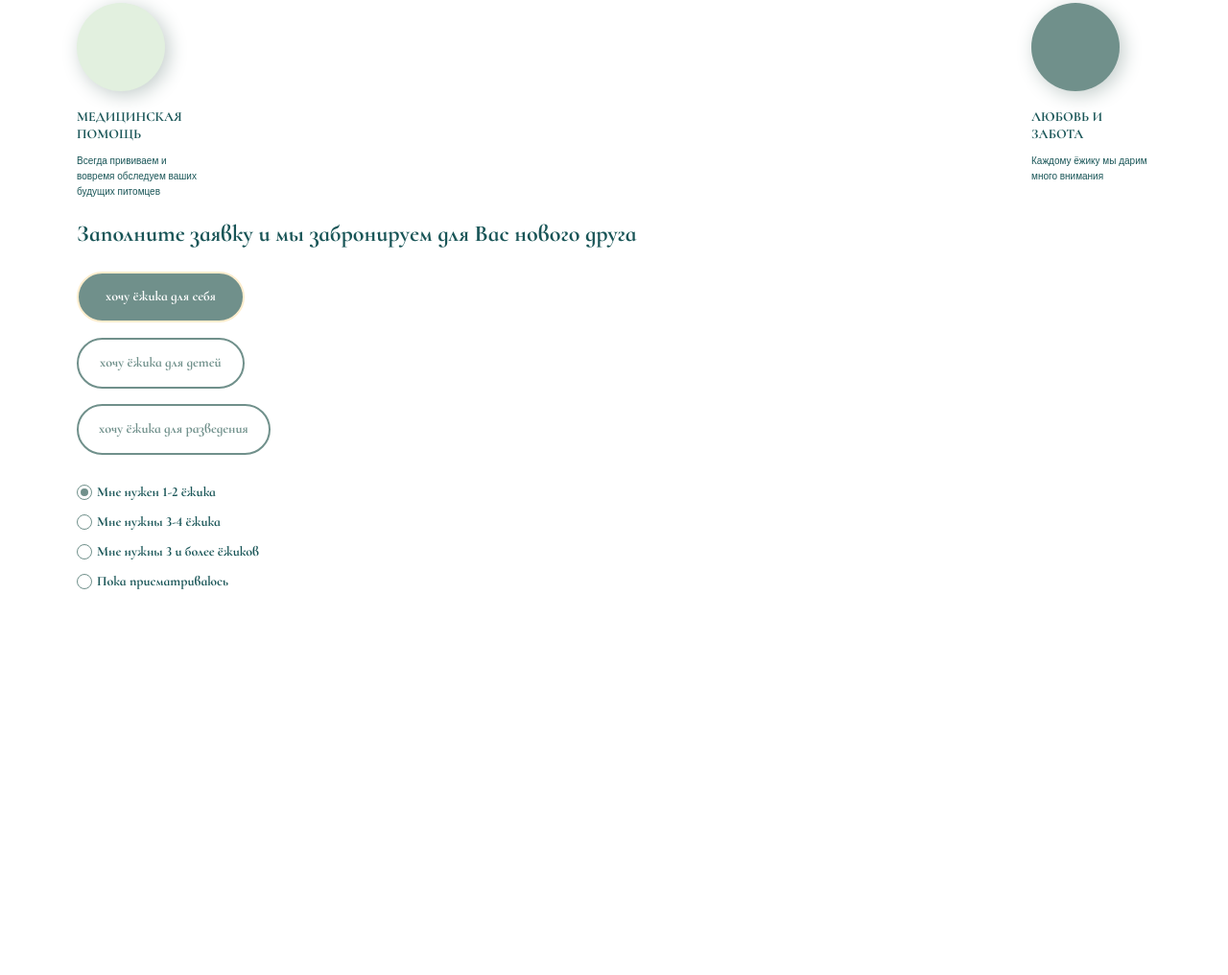
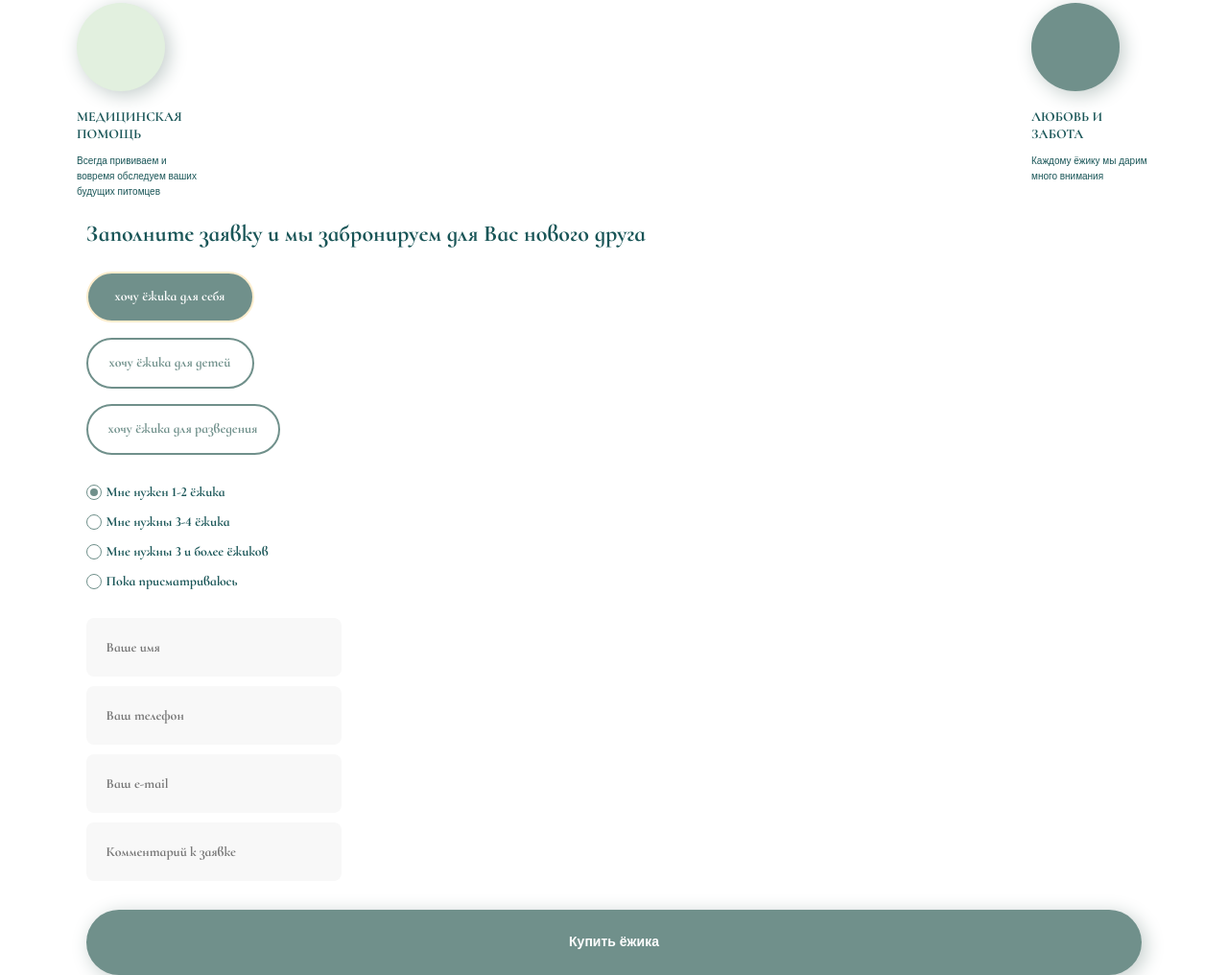
Before and after one commit to Ramc1987/HEDGEHOG, a website: page source/index.html in a window 1280 px wide. Shown: the part 544-1560 px from the top of the page at 96% size. Before the commit the page ends 1158 px from the top, so only its background shows below. Drawn offline with nearby package versions, Linux system fonts and the light colour scheme; files that its build step writes are made by us from their sources.

Commit message:
Add last elements form

```diff
--- a/source/index.html
+++ b/source/index.html
@@ -65,7 +65,7 @@
           <h1 class="card__title">ежики</h1>
           <p class="card__sub-title">тоже любят молоко</p>
           <p class="card__description">Заведите себе ёжика. Он всегда выслушает, не будет мяукать в 5 утра и царапать вашу мебель.</p>
-          <button class="card__button-buy">
+          <button class="card__button-buy button">
             <span class="card__button-text">Купить ёжика</span>
           </button>
         </div>
@@ -76,7 +76,7 @@
         <ul class="promo-advantages__advantages-list advantages">
           <li class="advantages__item advantages__item--hedgehog">
             <div class="advantages__item-image advantages__item-image--hedgehog">
-              <svg class="advantages__item-icon advantages__item-icon--hedgehog" width="36" height="20">
+              <svg class="advantages__item-icon advantages__item-icon--hedgehog" width="36" height="19">
                 <use xlink:href="img/sprite.svg#hedgehog"></use>
               </svg>
             </div>
@@ -131,20 +131,20 @@
               <ul class="form-application__animal-list">
                 <li class="form-application__animal-item">
                   <label class="form-application__animal-check">
-                  <input class="form-application__animalbox" type="radio" name="quantity-thedgehog" value="1-2" checked>
+                  <input class="form-application__animalbox" type="radio" name="quantity-thedgehog" value="1" checked>
                   <span class="form-application__animal-checkbox"></span>
                   <span class="form-application__title-checkbox">Мне нужен 1-2 ёжика</span>
                 </label>
                 </li>
                 <li class="form-application__animal-item">
                   <label class="form-application__animal-check">
-                  <input class="form-application__animalbox" type="radio" name="quantity-thedgehog" value="3-4">
+                  <input class="form-application__animalbox" type="radio" name="quantity-thedgehog" value="3">
                   <span class="form-application__animal-checkbox"></span>
                   <span class="form-application__title-checkbox">Мне нужны 3-4 ёжика</span>
                 </li>
                 <li class="form-application__animal-item">
                   <label class="form-application__animal-check">
-                  <input class="form-application__animalbox" type="radio" name="quantity-thedgehog" value="от 3">
+                  <input class="form-application__animalbox" type="radio" name="quantity-thedgehog" value="4">
                   <span class="form-application__animal-checkbox"></span>
                   <span class="form-application__title-checkbox">Мне нужны 3 и более ёжиков</span>
                 </li>
@@ -156,6 +156,23 @@
                 </li>
               </ul>
             </fieldset>
+            <fieldset class="form-application__data-client data-client">
+              <ul class="data-client__list-input">
+                <li class="data-client__input-item">
+                  <input class="data-client__input-field" name="name" type="text" placeholder="Ваше имя">
+                </li>
+                <li class="data-client__input-item">
+                  <input class="data-client__input-field" name="phone" type="tel" placeholder="Ваш телефон">
+                </li>
+                <li class="data-client__input-item">
+                  <input class="data-client__input-field" name="email" type="email" placeholder="Ваш e-mail">
+                </li>
+                <li class="data-client__input-item">
+                  <input class="data-client__input-field" name="comment" type="text" placeholder="Комментарий к заявке">
+                </li>
+              </ul>
+            </fieldset>
+            <button class="button form-application__button-buy" type="submit">Купить ёжика</button>
           </form>
         </div>
       </section>
--- a/source/sass/block/advantages.scss
+++ b/source/sass/block/advantages.scss
@@ -38,6 +38,10 @@
   &--heart {
     background: #70908B;
   }
+
+  &:hover {
+    transform: scale(0.8);
+  }
 }
 
 .advantages__item-icon {
--- a/source/sass/block/card.scss
+++ b/source/sass/block/card.scss
@@ -33,16 +33,6 @@
   width: 100%;
   border: none;
   padding: 22px 91px;
-
-  background: rgb(112, 144, 139);
-  box-shadow: 4px 4px 20px #C2CCCA, -8px -8px 20px #FFFFFF;
-  border-radius: 40px;
-  cursor: pointer;
-  transition: all ease-in-out 0.3s;
-
-  &:hover {
-    background: linear-gradient(90.14deg, #B0D3CE -2.41%, #FFEDCE 99.79%);
-  }
 }
 
 .card__button-text {
@@ -50,5 +40,4 @@
 
   font-family: "Raleway", "Arial", sans-serif;
   color: #ffffff;
-
 }
--- /dev/null
+++ b/source/sass/block/data-client.scss
@@ -0,0 +1,32 @@
+.data-client {
+  border: none;
+  padding: 0;
+  max-width: 280px;
+}
+
+.data-client__list-input {
+  margin: 0;
+  padding: 0;
+  list-style-type: none;
+}
+
+.data-client__input-item {
+  width: 87.5%;
+
+  &:not(:last-child) {
+    margin-bottom: 10px;
+  }
+}
+
+.data-client__input-field {
+  width: 100%;
+  border: none;
+  background: #F8F8F8;
+  border-radius: 8px;
+  padding: 23px 0 23px 21px;
+
+  &::placeholder {
+    @include font-title(14px, 114%, 400);
+    font-family: "Raleway" Arial, Helvetica, sans-serif;
+  }
+}
--- a/source/sass/block/form-application.scss
+++ b/source/sass/block/form-application.scss
@@ -1,7 +1,5 @@
-// .form-application {}
-
 .form-application__wrapper {
-  width: 87.5%;
+  width: 86%;
   margin: 0 auto;
 }
 
@@ -21,7 +19,6 @@
 
 .form-application__check-item {
   box-sizing: border-box;
-  cursor: pointer;
 
   @include font-title(14px, 121%, 700);
 
@@ -33,6 +30,7 @@
 .form-application__check-name {
   display: inline-block;
   position: relative;
+  cursor: pointer;
 }
 
 .form-application__check {
@@ -94,7 +92,7 @@
 .form-application__quantity-animal {
   border: none;
   padding: 0;
-  margin: 0;
+  margin: 0 0 30px 0;
 }
 
 .form-application__animal-list {
@@ -117,6 +115,7 @@
 
 .form-application__animal-check {
   padding: 0 0 0 21px;
+  cursor: pointer;
 }
 
 .form-application__animalbox {
@@ -159,3 +158,11 @@
       border: 1px solid #FFEDCD;
     }
 }
+
+.form-application__button-buy {
+  padding: 26px 87px;
+}
+
+.form-application__data-client {
+  margin: 0 0 30px 0;
+}
--- a/source/sass/general-style.scss
+++ b/source/sass/general-style.scss
@@ -8,3 +8,23 @@
   clip: rect(0 0 0 0);
   overflow: hidden;
 }
+
+.button {
+  box-sizing: border-box;
+  width: 100%;
+  border: none;
+  background: rgb(112, 144, 139);
+  box-shadow: 4px 4px 20px #C2CCCA, -8px -8px 20px #FFFFFF;
+  border-radius: 40px;
+  cursor: pointer;
+  transition: all ease-in-out 0.3s;
+
+  @include font-title(14px, 114%, 700);
+
+  font-family: "Raleway", "Arial", sans-serif;
+  color: #ffffff;
+
+  &:hover {
+    background: linear-gradient(90.14deg, #B0D3CE -2.41%, #FFEDCE 99.79%);
+  }
+}
--- a/source/sass/style.scss
+++ b/source/sass/style.scss
@@ -11,3 +11,4 @@
 @import "../sass/block/advantages.scss";
 @import "../sass/block/slider.scss";
 @import "../sass/block/form-application.scss";
+@import "../sass/block/data-client.scss";
```
Also changed, not shown: source/img/Icons-svg/hedgehog.svg (added).
